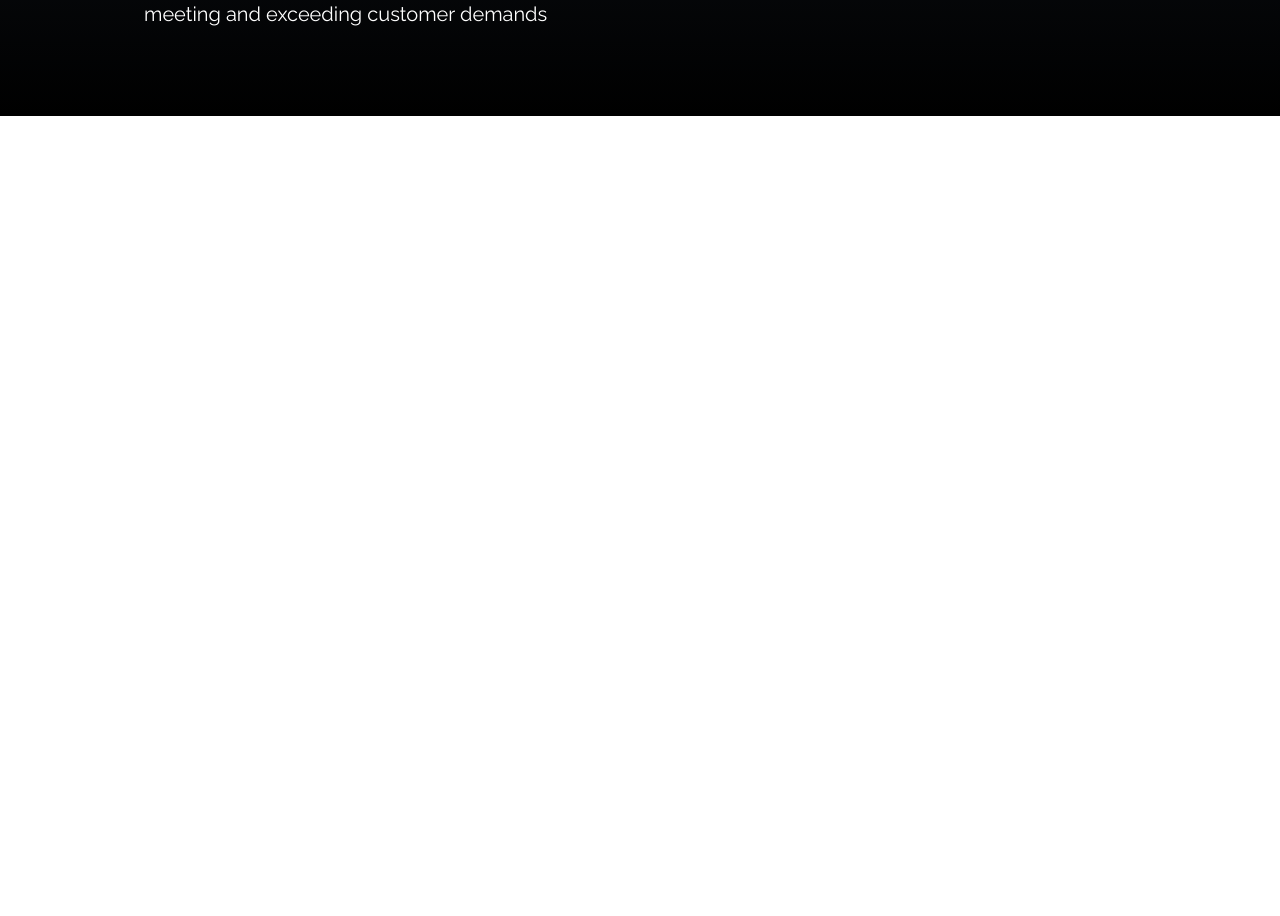
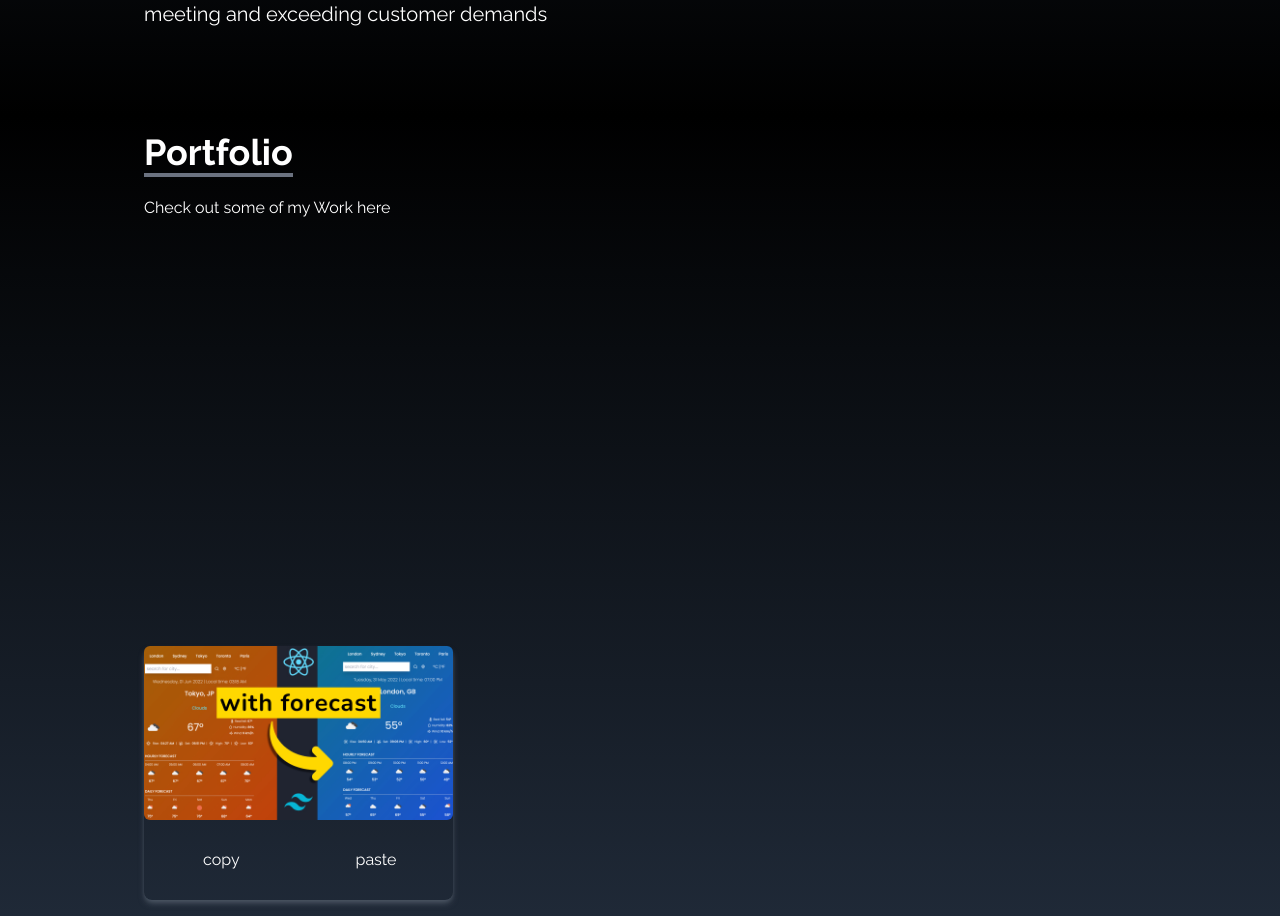
Before and after one commit to Francisomondi/Francis_potfolio, a React (Create React App) app: page / in a window 1280 px wide. Shown: the part 1484-2400 px from the top of the page. Before the commit the page ends 1600 px from the top, so only its background shows below. Built offline with nearby package versions, Linux system fonts and the light colour scheme; a web font is replaced by a local one.

Commit message:
portfolio component

```diff
--- a/src/App.js
+++ b/src/App.js
@@ -1,6 +1,7 @@
 import About from "./components/About";
 import Home from "./components/Home";
 import NavBar from "./components/NavBar";
+import Portfolio from "./components/Portfolio";
 import SocialLinks from "./components/SocialLinks";
 
 
@@ -12,6 +13,9 @@ function App() {
       <NavBar />
       <Home />
       <About />
+      <Portfolio />
+
+
       <SocialLinks />
 
     </div>
--- /dev/null
+++ b/src/components/Portfolio.jsx
@@ -0,0 +1,33 @@
+import React from 'react'
+import arrayDestruct from "../assets/portfolio/arrayDestruct.jpg"
+import installNode from "../assets/portfolio/installNode.jpg"
+import navbar from "../assets/portfolio/navbar.jpg"
+import reactParallax from "../assets/portfolio/reactParallax.jpg"
+import reactSmooth from "../assets/portfolio/reactSmooth.jpg"
+import reactWeather from "../assets/portfolio/reactWeather.jpg"
+import usestate from "../assets/portfolio/usestate.jpg"
+
+const Portfolio = () => {
+    return (
+        <div name="portfolio" className='bg-gradient-to-b from-black to-gray-800 w-full text-white md:h-screen'>
+            <div className='max-w-screen-lg p-4 mx-auto flex flex-col justify-between w-full h-full'>
+                <div className='pb-8'>
+                    <p className='text-4xl font-bold inline border-b-4 border-gray-500'>Portfolio</p>
+                    <p className='py-6'>Check out some of my Work here </p>
+                </div>
+
+                <div className='grid sm:grid-cols-2 md:grid-cols-3 gap-8 px-12 sm:px-0'>
+                    <div className='shadow-md shadow-gray-600 rounded-lg'>
+                        <img src={reactWeather} alt="reactWeather" className='rounded-md duration-200 hover:scale-105' />
+                        <div className='flex items-center justify-center'>
+                            <button className='w-1/2 px-6 py-3 m-4 duration-200 hover:scale-105'>copy</button>
+                            <button className='w-1/2 px-6 py-3 m-4 duration-200 hover:scale-105'>paste</button>
+                        </div>
+                    </div>
+                </div>
+            </div>
+        </div>
+    )
+}
+
+export default Portfolio
```
